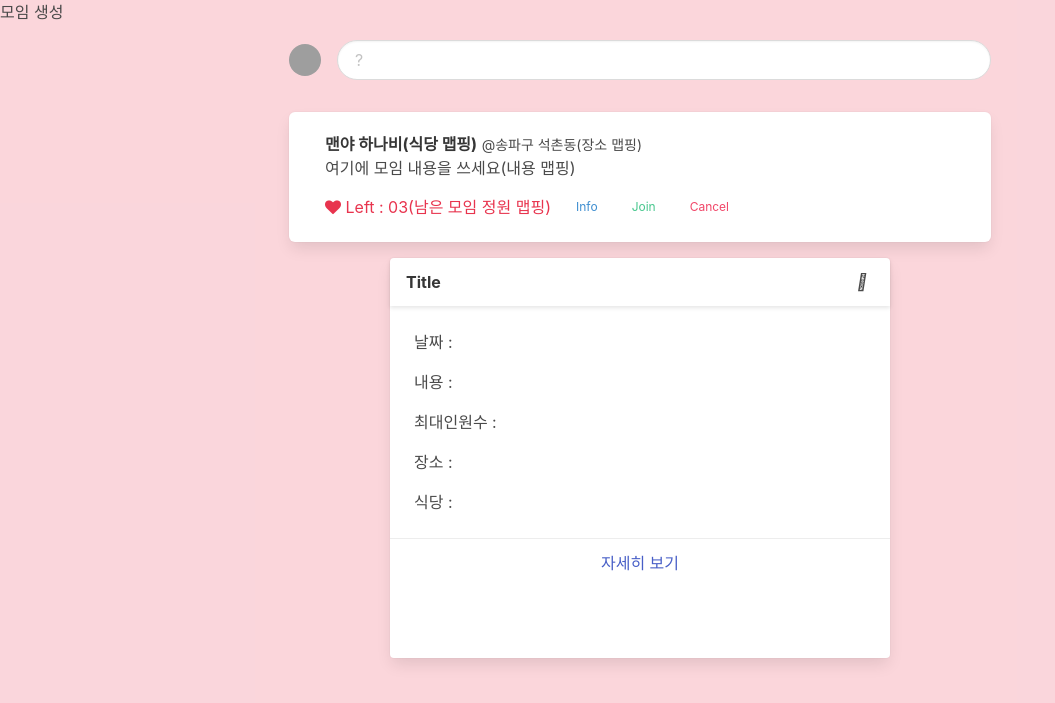
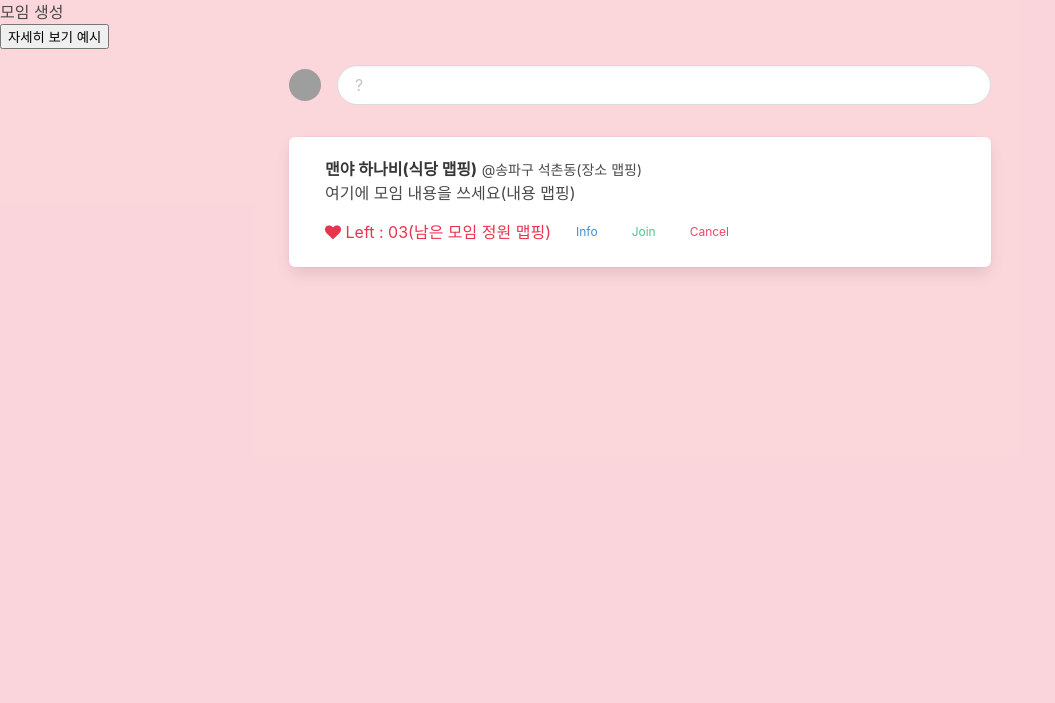
Before and after one commit to spedi123/week1_miniproject, a Flask app: template templates/index.html in a window 1280 px wide. Shown: the part 52-755 px from the top of the page, without its empty margins (0-1055 px from the left). Run offline with Flask 2, Linux system fonts and the light colour scheme; the template is opened without the code that fills it, so the values that code supplies are empty; some libraries are stand-ins or nearby versions; some web fonts are replaced; grey boxes are pictures that could not be loaded.

Commit message:
20210915_04

```diff
--- a/app.py
+++ b/app.py
@@ -14,7 +14,7 @@ SECRET_KEY = 'SPARTA'
 
 # 각자 로컬에서 돌리고 나중에 꼭 바꿔주세요!!!
 client = MongoClient('localhost', 27017)
-db = client.dbsparta_plus_week4
+db = client.test_db
 
 
 @app.route('/')
@@ -80,7 +80,7 @@ def check_dup():
     # print(value_receive, type_receive, exists)
     return jsonify({'result': 'success', 'exists': exists})
 
-@app.route('/gathering_join')
+@app.route('/gathering_join', methods = ['POST'])
 def gathering_join():
     token_receive = request.cookies.get('mytoken')
     try:
@@ -150,8 +150,6 @@ def read_gatherings():
     gatherings = list(db.gatherings.find({}, {'_id': False}))
     return jsonify({'all_gatherings': gatherings})
 
-
-
 @app.route('/api/gathering_create', methods=['POST'])
 def save_gathering():
 
--- a/templates/index.html
+++ b/templates/index.html
@@ -29,7 +29,6 @@
     <script src="https://cdnjs.cloudflare.com/ajax/libs/jquery-cookie/1.4.1/jquery.cookie.js"></script>
     <script src="{{ url_for('static', filename='myjs.js') }}"></script>
 
-
     <style>
         .title {
             font-weight: 800;
@@ -58,6 +57,7 @@
     <script>
         $(document).ready(function () {
             gathering_infomation();
+
         });
 
         function save_gathering() {
@@ -67,7 +67,7 @@
             let max_guests = $('#max_guests').val()
             let location = $('#location').val()
             let restaurant = $('#restaurant').val()
-
+            console.log(max_guests)
             $.ajax({
                 type: "POST",
                 url: '/api/gathering_create',
@@ -123,7 +123,7 @@
         }
 
         function gathering_infomation() {
-            $('#cards-box').empty()
+            $('#post-box2').empty()
             $.ajax({
                 type: "GET",
                 url: "/gatherings",
@@ -202,7 +202,6 @@
                                                 onclick='$("#modal-gathering${i}").removeClass("is-active")'></button>
                                     </div>`
                         $('#post_box2').append(temp_html)
-
                     }
                 }
             })
@@ -235,8 +234,26 @@
 <h1>모임 생성</h1>
 
 
+<button id="test_button">자세히 보기 예시</button>
+<div class="modal" id="modal-gathering">
 
+    <div class="modal-background" onclick='$("#modal-gathering").removeClass("is-active")'></div>
+    <div class="modal-card">
+        <header class="modal-card-head">
+            <p class="modal-card-title">생성된 모임 정보</p>
+            <button class="delete" aria-label="close" onclick='$("#modal-gathering").removeClass("is-active")'></button>
+        </header>
+        <section class="modal-card-body">
 
+        </section>
+        <footer class="modal-card-foot">
+            <button class="button is-success">Save changes</button>
+            <button class="button" onclick='$("#modal-gathering").removeClass("is-active")'>Cancel</button>
+        </footer>
+    </div>
+    <button class="modal-close is-large" aria-label="close"
+            onclick='$("#modal-gathering").removeClass("is-active")'></button>
+</div>
 
 
 <nav class="navbar is-fixed-top is-white" role="navigation" aria-label="main navigation">
@@ -273,18 +290,15 @@
                 <article class="media">
                     <div class="media-content">
                         <div class="field">
-
                             <div id="gathering_create_box">
                                 <div>제목<input class="input is-small" type="text" id="title" placeholder="모임 제목을 설정해주세요">
                                 </div>
                                 <div>일자 <input class="input is-small" type="date" id="date"></div>
                                 <div>내용 <textarea class="textarea" placeholder="모임 참석 내용" rows="10"
                                                   id="agenda"></textarea></div>
-                                <div>최대인원 <input class="input is-small" type="number" id="max-guest"></div>
+                                <div>최대인원 <input class="input is-small" type="number" id="max_guests"></div>
                                 <div>위치 <input class="input is-small" type="text" id="location"></div>
                                 <div>맛집정보 <input class="input is-small" type="text" id="restaurant"></div>
-
-
                             </div>
                         </div>
                         <nav class="level is-mobile">
@@ -337,7 +351,9 @@
                                     class="left-num">Left : 03(남은 모임 정원 맵핑)</span>
                             </a>
                             <div class="buttons are-small is-rounded">
-                            <button class="button is-info is-inverted" onclick='$("#modal-gathering").addClass("is-active")'>Info</button>
+                                <button class="button is-info is-inverted"
+                                        onclick='$("#modal-gathering").addClass("is-active")'>Info
+                                </button>
                                 <button class="button is-success is-inverted">Join</button>
                                 <button class="button is-danger is-inverted">Cancel</button>
                             </div>
@@ -349,12 +365,13 @@
         </div>
 
     </div>
-    <div class="modal" id="modal-gathering">
+    <div class="modal" id="modal-gathering_test" id="card-box">
         <div class="modal-background" onclick='$("#modal-gathering").removeClass("is-active")'></div>
         <div class="modal-card">
             <header class="modal-card-head">
                 <p class="modal-card-title">모임 타이틀(타이틀 맵핑)</p>
-            <button class="delete" aria-label="close" onclick='$("#modal-gathering").removeClass("is-active")'></button>
+                <button class="delete" aria-label="close"
+                        onclick='$("#modal-gathering").removeClass("is-active")'></button>
             </header>
             <section class="modal-card-body">
                 <div class="content">
@@ -376,29 +393,5 @@
                 onclick='$("#modal-gathering").removeClass("is-active")'></button>
     </div>
 </section>
-<div class="card">
-    <header class="card-header">
-        <p class="card-header-title">
-            Title
-        </p>
-        <button class="card-header-icon" aria-label="more options">
-      <span class="icon">
-        <i class="fas fa-angle-down" aria-hidden="true"></i>
-      </span>
-        </button>
-    </header>
-    <div class="card-content">
-        <div class="content">
-            <p>날짜 : </p>
-            <p>내용 : </p>
-            <p>최대인원수 : </p>
-            <p>장소 : </p>
-            <p>식당 : </p>
-        </div>
-    </div>
-    <footer class="card-footer">
-        <a href="#" class="card-footer-item">자세히 보기</a>
-    </footer>
-</div>
 </body>
 </html>
```
Lines whose indentation alone changed are shown as unchanged.
